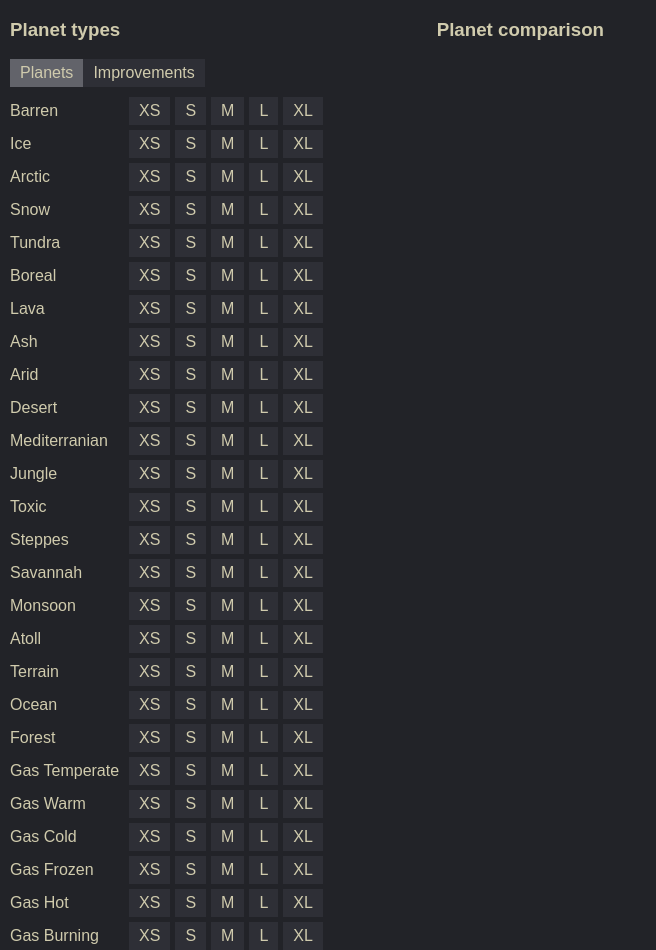
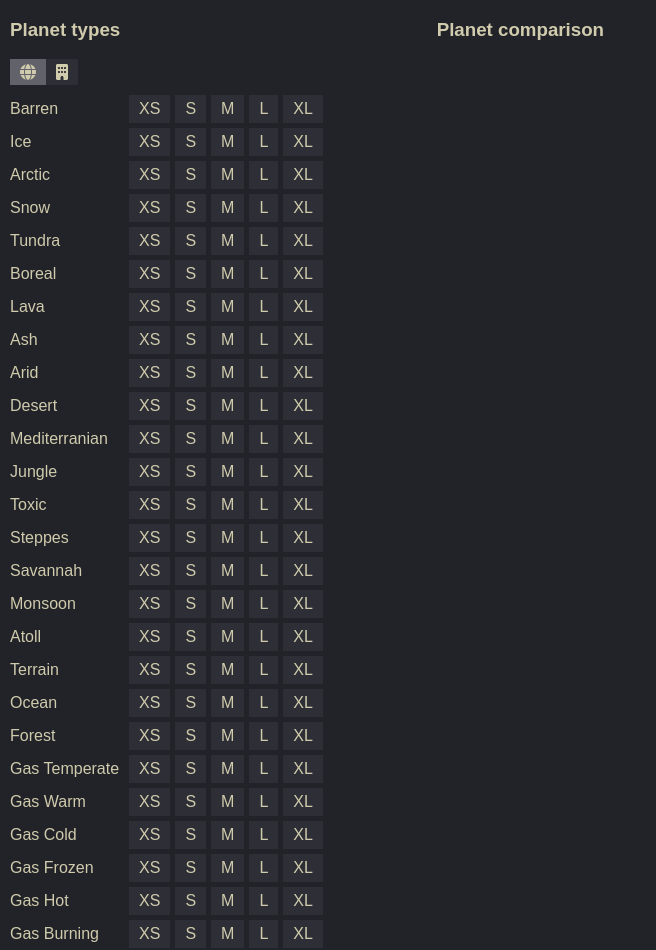
Before and after one commit to EvGamer/es2planet_comparator, a SvelteKit app: page / in a window 1280 px wide. Shown: the whole page, without its empty margins (0-656 px from the left). Built offline with nearby package versions, Linux system fonts and the light colour scheme.

Commit message:
Add Iconst to tabs

```diff
--- a/src/components/Button.svelte
+++ b/src/components/Button.svelte
@@ -1,6 +1,8 @@
 <script>
   export let text = '';
-  export let active = false
+  export let active = false;
+  export let icon = null;
+  console.log("icon", icon);
 </script>
 
 <button
@@ -8,12 +10,17 @@
   class:active={active}
   on:click
 >
+  {#if icon}
+    <svelte:component this={icon} />
+  {/if}
   {text}
 </button>
 
 
 <style>
   .button {
+    display: inline flex;
+    align-items: center;
     border: none;
     appearance: none;
     background: var(--secondary-bg-color);
--- a/src/components/TabContainer.svelte
+++ b/src/components/TabContainer.svelte
@@ -12,9 +12,10 @@
 
 <div class="container">
   <nav class="tabs">
-    {#each tabs as { name, id }}
+    {#each tabs as { name, id, icon }}
       <Button
         text={name}
+        icon={icon}
         active={$activeTabId === id}
         on:click={() => activeTabId.set(id)}
       >
--- /dev/null
+++ b/src/components/icons/Building.svelte
@@ -0,0 +1,4 @@
+<svg xmlns="http://www.w3.org/2000/svg" height="16" width="12" viewBox="0 0 384 512" fill="currentColor">
+  <!--!Font Awesome Free 6.5.1 by @fontawesome - https://fontawesome.com License - https://fontawesome.com/license/free Copyright 2023 Fonticons, Inc.-->
+  <path d="M48 0C21.5 0 0 21.5 0 48V464c0 26.5 21.5 48 48 48h96V432c0-26.5 21.5-48 48-48s48 21.5 48 48v80h96c26.5 0 48-21.5 48-48V48c0-26.5-21.5-48-48-48H48zM64 240c0-8.8 7.2-16 16-16h32c8.8 0 16 7.2 16 16v32c0 8.8-7.2 16-16 16H80c-8.8 0-16-7.2-16-16V240zm112-16h32c8.8 0 16 7.2 16 16v32c0 8.8-7.2 16-16 16H176c-8.8 0-16-7.2-16-16V240c0-8.8 7.2-16 16-16zm80 16c0-8.8 7.2-16 16-16h32c8.8 0 16 7.2 16 16v32c0 8.8-7.2 16-16 16H272c-8.8 0-16-7.2-16-16V240zM80 96h32c8.8 0 16 7.2 16 16v32c0 8.8-7.2 16-16 16H80c-8.8 0-16-7.2-16-16V112c0-8.8 7.2-16 16-16zm80 16c0-8.8 7.2-16 16-16h32c8.8 0 16 7.2 16 16v32c0 8.8-7.2 16-16 16H176c-8.8 0-16-7.2-16-16V112zM272 96h32c8.8 0 16 7.2 16 16v32c0 8.8-7.2 16-16 16H272c-8.8 0-16-7.2-16-16V112c0-8.8 7.2-16 16-16z"/>
+</svg>
--- /dev/null
+++ b/src/components/icons/Globe.svelte
@@ -0,0 +1,4 @@
+<svg xmlns="http://www.w3.org/2000/svg" height="16" width="16" viewBox="0 0 512 512" fill="currentColor">
+  <!--!Font Awesome Free 6.5.1 by @fontawesome - https://fontawesome.com License - https://fontawesome.com/license/free Copyright 2023 Fonticons, Inc.-->
+  <path d="M352 256c0 22.2-1.2 43.6-3.3 64H163.3c-2.2-20.4-3.3-41.8-3.3-64s1.2-43.6 3.3-64H348.7c2.2 20.4 3.3 41.8 3.3 64zm28.8-64H503.9c5.3 20.5 8.1 41.9 8.1 64s-2.8 43.5-8.1 64H380.8c2.1-20.6 3.2-42 3.2-64s-1.1-43.4-3.2-64zm112.6-32H376.7c-10-63.9-29.8-117.4-55.3-151.6c78.3 20.7 142 77.5 171.9 151.6zm-149.1 0H167.7c6.1-36.4 15.5-68.6 27-94.7c10.5-23.6 22.2-40.7 33.5-51.5C239.4 3.2 248.7 0 256 0s16.6 3.2 27.8 13.8c11.3 10.8 23 27.9 33.5 51.5c11.6 26 20.9 58.2 27 94.7zm-209 0H18.6C48.6 85.9 112.2 29.1 190.6 8.4C165.1 42.6 145.3 96.1 135.3 160zM8.1 192H131.2c-2.1 20.6-3.2 42-3.2 64s1.1 43.4 3.2 64H8.1C2.8 299.5 0 278.1 0 256s2.8-43.5 8.1-64zM194.7 446.6c-11.6-26-20.9-58.2-27-94.6H344.3c-6.1 36.4-15.5 68.6-27 94.6c-10.5 23.6-22.2 40.7-33.5 51.5C272.6 508.8 263.3 512 256 512s-16.6-3.2-27.8-13.8c-11.3-10.8-23-27.9-33.5-51.5zM135.3 352c10 63.9 29.8 117.4 55.3 151.6C112.2 482.9 48.6 426.1 18.6 352H135.3zm358.1 0c-30 74.1-93.6 130.9-171.9 151.6c25.5-34.2 45.2-87.7 55.3-151.6H493.4z"/>
+</svg>
--- /dev/null
+++ b/src/components/icons/Industry.svelte
@@ -0,0 +1,4 @@
+<svg xmlns="http://www.w3.org/2000/svg" height="16" width="18" viewBox="0 0 576 512" fill="currentColor">
+  <!--!Font Awesome Free 6.5.1 by @fontawesome - https://fontawesome.com License - https://fontawesome.com/license/free Copyright 2023 Fonticons, Inc.-->
+  <path d="M64 32C46.3 32 32 46.3 32 64V304v48 80c0 26.5 21.5 48 48 48H496c26.5 0 48-21.5 48-48V304 152.2c0-18.2-19.4-29.7-35.4-21.1L352 215.4V152.2c0-18.2-19.4-29.7-35.4-21.1L160 215.4V64c0-17.7-14.3-32-32-32H64z"/>
+</svg>
--- a/src/routes/+page.svelte
+++ b/src/routes/+page.svelte
@@ -4,10 +4,18 @@
   import SystemImprovementsList from '../components/SystemImprovementsList.svelte';
   import TabContainer from '../components/TabContainer.svelte';
   import TabContent from '../components/TabContent.svelte';
+  import Globe from '../components/icons/Globe.svelte';
+  import Building from '../components/icons/Building.svelte';
 
   const tabs = [
-    { id: "planets", name: "Planets" },
-    { id: "improvements", name: "Improvements" },
+    {
+      id: "planets",
+      icon: Globe,
+    },
+    {
+      id: "improvements",
+      icon: Building,
+    },
   ]
 
   let lastPlanetId = 0;
```
